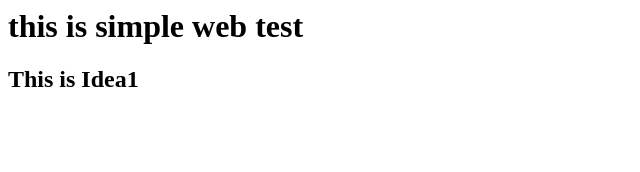
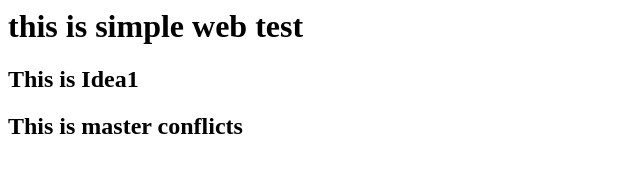
Before and after one commit to Swamisetty/Web-Test, a plain HTML site: page index.html in a window 1280 px wide. Shown: the whole page, without its empty margins (0-640 px from the left). Drawn offline with Linux system fonts and the light colour scheme.

Commit message:
changed Master

```diff
--- a/index.html
+++ b/index.html
@@ -1,2 +1,3 @@
 <h1> this is simple web test </h1>
 <h2> This is Idea1 </h2>
+<h2> This is master conflicts</h2>
```
